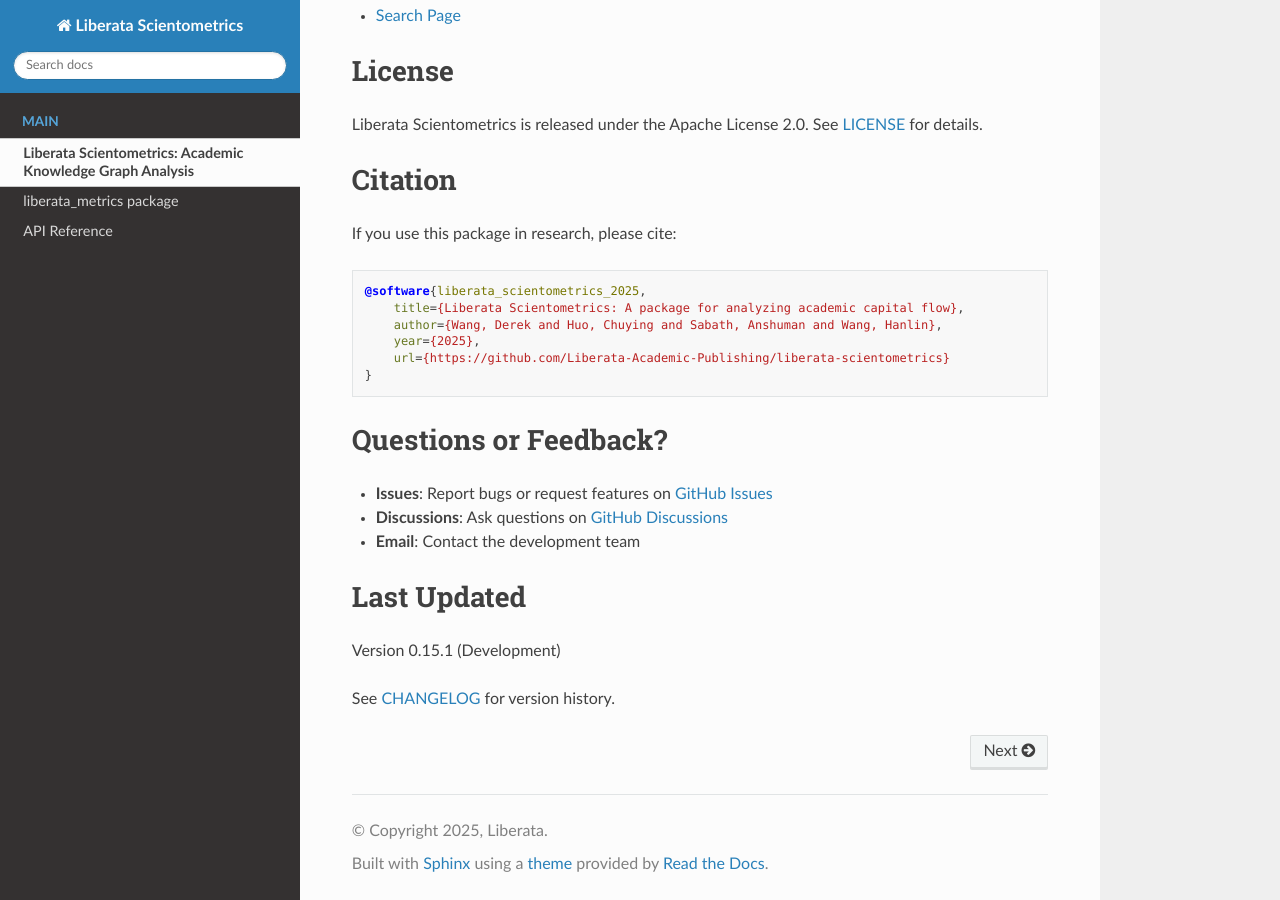
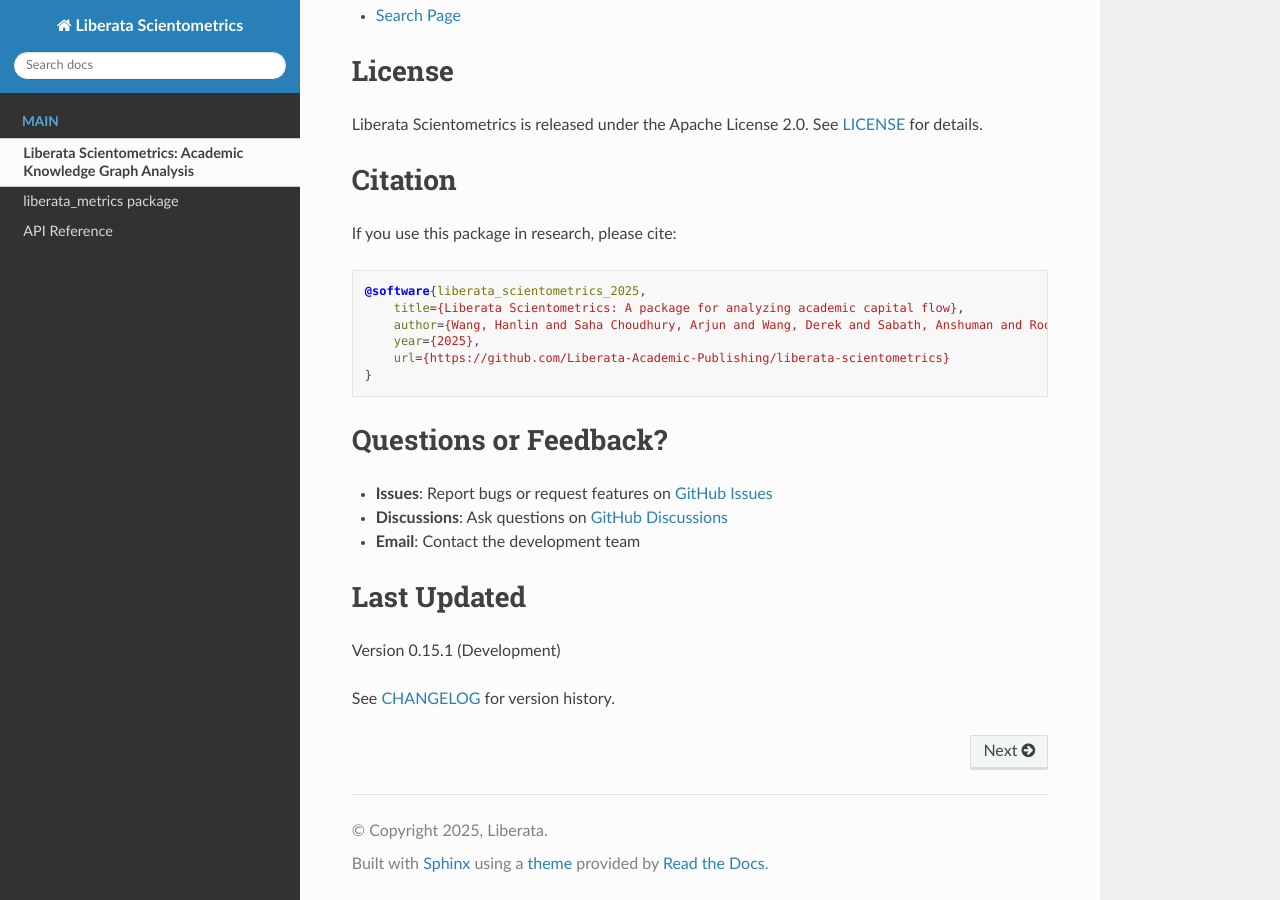
Before and after one commit to Liberata-Academic-Publishing/liberata-scientometrics, a Sphinx documentation site: the page built from docs/source/index.rst, in a window 1280 px wide and 900 px high, scrolled down 4830 px. Built offline with Sphinx 7.4.7 and the Read the Docs theme 3.1.0, drawn with Linux system fonts in a browser that asks for light colours; pages that are not in the unit, such as notebooks, are missing from menus.

Commit message:
Added all authors and made changes across docs

```diff
--- a/docs/source/conf.py
+++ b/docs/source/conf.py
@@ -9,7 +9,7 @@
 
 project = 'Liberata Scientometrics'
 copyright = '2025, Liberata'
-author = 'Derek Wang, Chuying Huo, Anshuman Sabath, Hanlin Wang, Arjun'
+author = 'Hanlin Wang, Arjun Saha Choudhury, Derek Wang, Anshuman Sabath, Aarsh Roongta, Clayton Knittel'
 
 import os
 import sys
--- a/docs/source/index.rst
+++ b/docs/source/index.rst
@@ -288,7 +288,7 @@
 
     @software{liberata_scientometrics_2025,
         title={Liberata Scientometrics: A package for analyzing academic capital flow},
-        author={Wang, Derek and Huo, Chuying and Sabath, Anshuman and Wang, Hanlin},
+        author={Wang, Hanlin and Saha Choudhury, Arjun and Wang, Derek and Sabath, Anshuman and Roongta, Aarsh and Knittel, Clayton},
         year={2025},
         url={https://github.com/Liberata-Academic-Publishing/liberata-scientometrics}
     }
--- a/docs/source/liberata_metrics.rst
+++ b/docs/source/liberata_metrics.rst
@@ -209,7 +209,7 @@
 
     @software{liberata_scientometrics,
         title={Liberata Scientometrics: A package for analyzing academic capital flow},
-        author={Wang, Derek and Huo, Chuying and Sabath, Anshuman and Wang, Hanlin},
+        author={Wang, Hanlin and Saha Choudhury, Arjun and Wang, Derek and Sabath, Anshuman and Roongta, Aarsh and Knittel, Clayton},
         year={2025},
         url={https://github.com/Liberata-Academic-Publishing/liberata-scientometrics}
     }
```
Also changed, not shown: README.md (+1 -1 lines).
